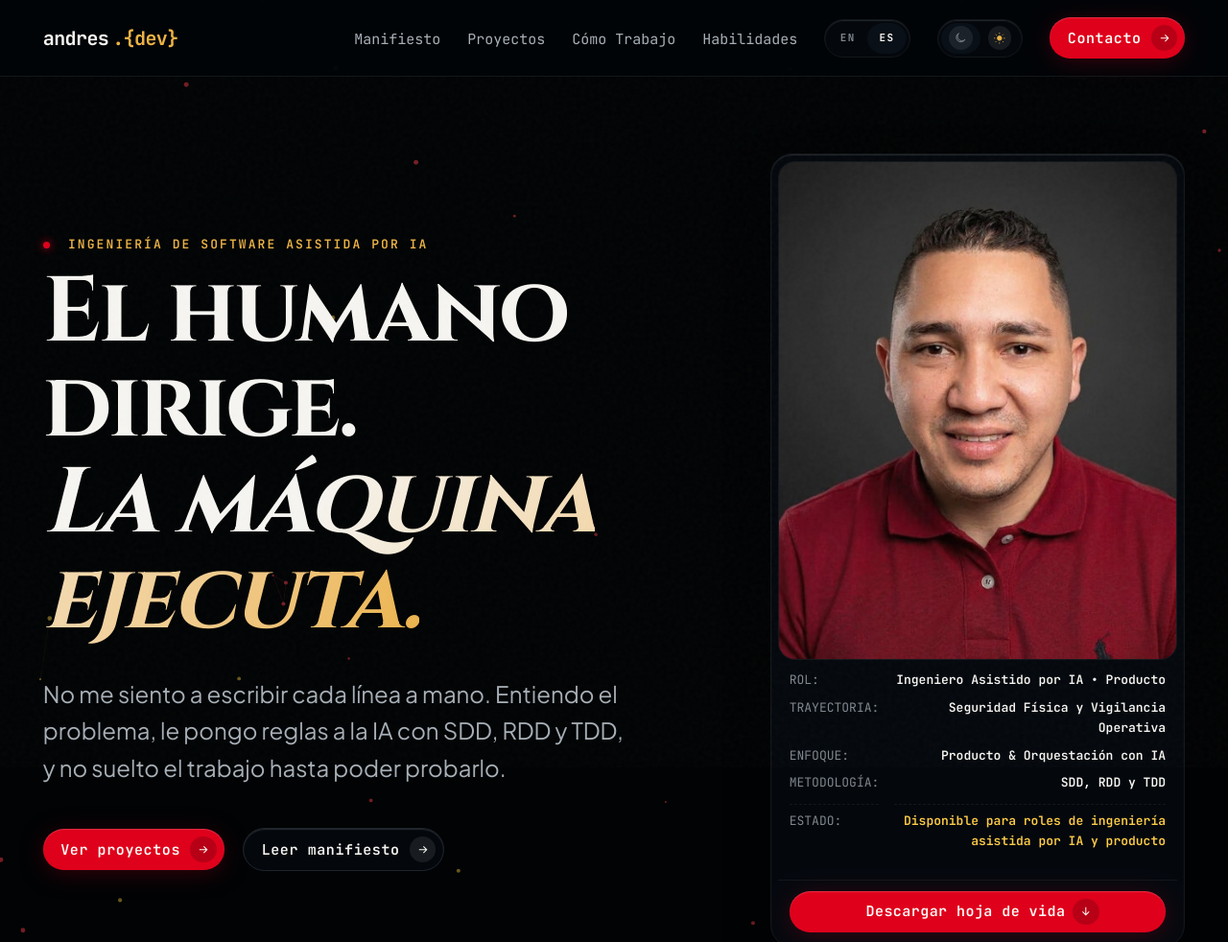
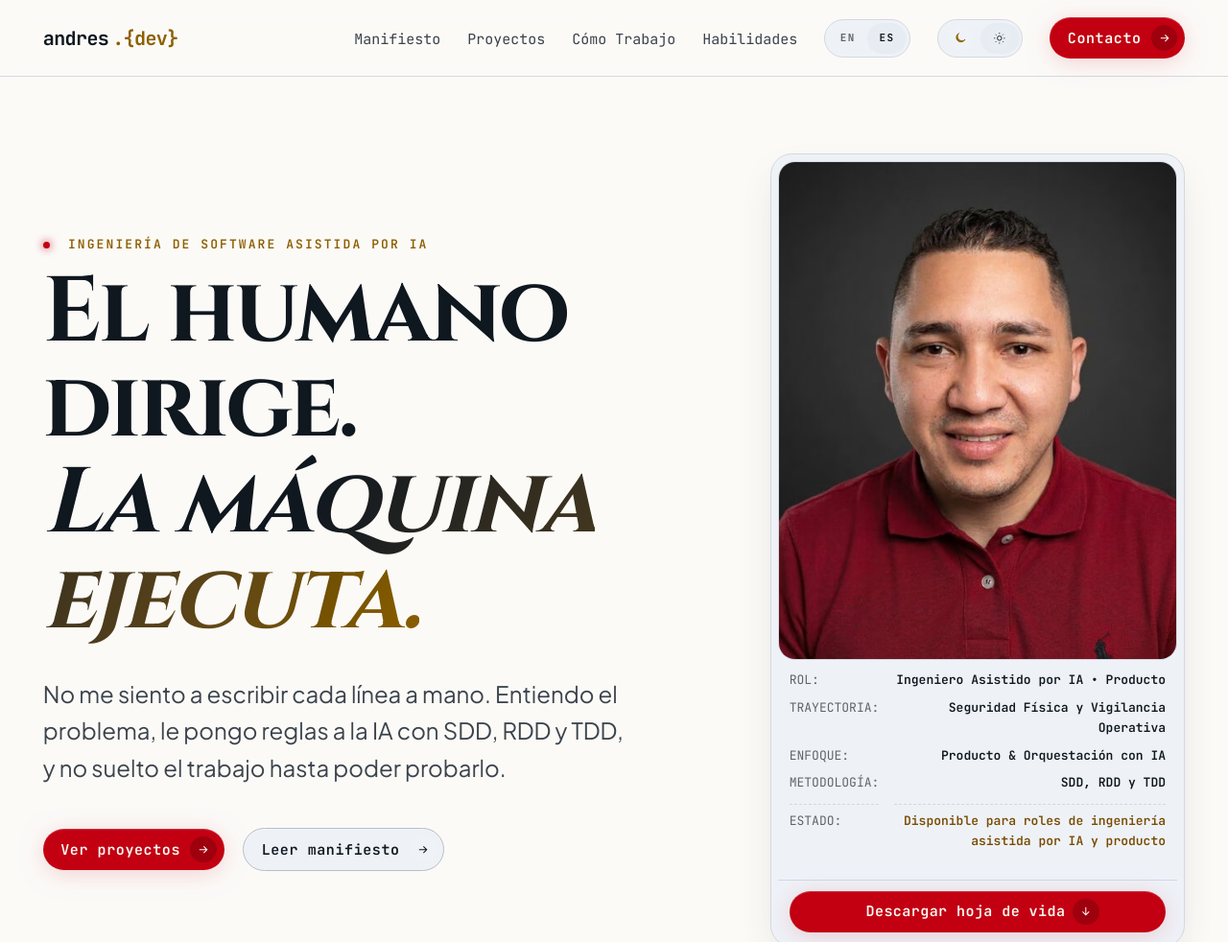
Before and after one commit to aandres-dev/andres-dev-portfolio, a website: page es/index.html in a window 1280 px wide. Shown: the top 982 px of the page at 96% size. Drawn offline with Linux system fonts and the light colour scheme.

Commit message:
feat(theme): activate time-based light theme between 6am and 6pm

```diff
--- a/es/index.html
+++ b/es/index.html
@@ -13,7 +13,10 @@
   <meta name="theme-color" content="#0a0a0e">
   <script>
     try {
-      if (localStorage.getItem('preferred-theme') === 'light') {
+      var s = localStorage.getItem('preferred-theme');
+      var h = new Date().getHours();
+      var t = s || (h >= 6 && h < 18 ? 'light' : 'dark');
+      if (t === 'light') {
         document.documentElement.setAttribute('data-theme', 'light');
         document.querySelector('meta[name="theme-color"]').setAttribute('content', '#f7f6f2');
       }
--- a/src/js/theme.js
+++ b/src/js/theme.js
@@ -17,7 +17,7 @@ function initThemeSwitcher() {
     }
   }
 
-  function applyTheme(theme) {
+  function applyTheme(theme, persist) {
     const light = theme === 'light';
     document.documentElement.classList.add('theme-switching');
     if (light) document.documentElement.setAttribute('data-theme', 'light');
@@ -26,7 +26,9 @@ function initThemeSwitcher() {
     btn.setAttribute('aria-pressed', String(light));
     paintIcons(light);
     if (meta) meta.setAttribute('content', light ? '#f7f6f2' : '#0a0a0e');
-    try { localStorage.setItem('preferred-theme', theme); } catch (e) {}
+    if (persist) {
+      try { localStorage.setItem('preferred-theme', theme); } catch (e) {}
+    }
     requestAnimationFrame(function () {
       requestAnimationFrame(function () {
         document.documentElement.classList.remove('theme-switching');
@@ -40,7 +42,7 @@ function initThemeSwitcher() {
     document.documentElement.style.setProperty('--theme-y', event.clientY + 'px');
 
     if (window.matchMedia('(prefers-reduced-motion: reduce)').matches) {
-      applyTheme(next);
+      applyTheme(next, true);
       return;
     }
 
@@ -48,7 +50,7 @@ function initThemeSwitcher() {
     const run = function () {
       if (applied) return;
       applied = true;
-      applyTheme(next);
+      applyTheme(next, true);
       window.dispatchEvent(new CustomEvent('theme-change-applied', { detail: { theme: next } }));
     };
 
@@ -63,9 +65,13 @@ function initThemeSwitcher() {
   });
 
   try {
-    applyTheme(localStorage.getItem('preferred-theme') === 'light' ? 'light' : 'dark');
+    const saved = localStorage.getItem('preferred-theme');
+    const hour = new Date().getHours();
+    const isDay = hour >= 6 && hour < 18;
+    const initial = saved || (isDay ? 'light' : 'dark');
+    applyTheme(initial, false);
   } catch (e) {
-    applyTheme('dark');
+    applyTheme('dark', false);
   }
 }
 
```
Also changed, not shown: index.html (+4 -1 lines), test/e2e/accessibility.spec.js (+8 -2 lines), test/e2e/critical-path.spec.js (+21 -3 lines), 1 other file.
